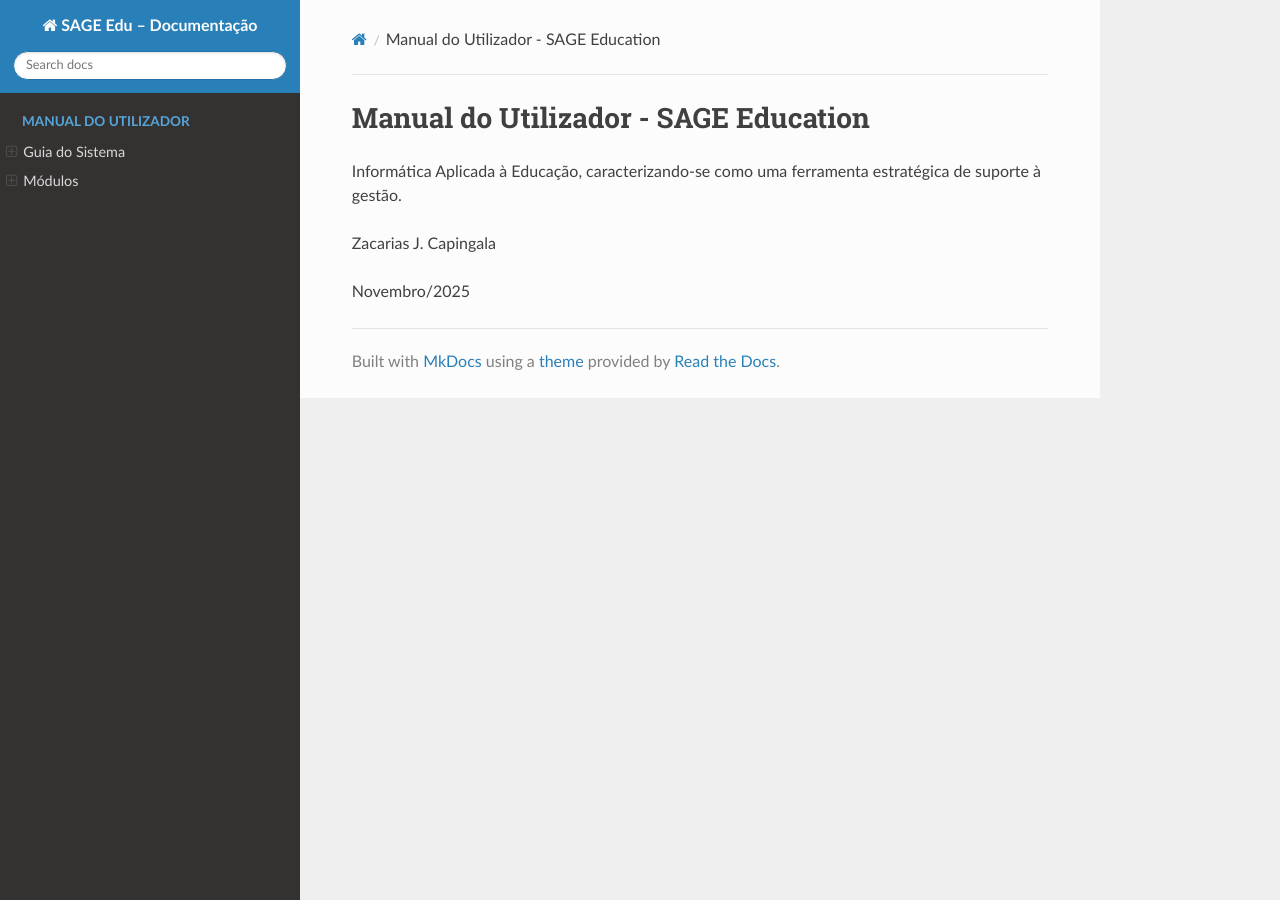
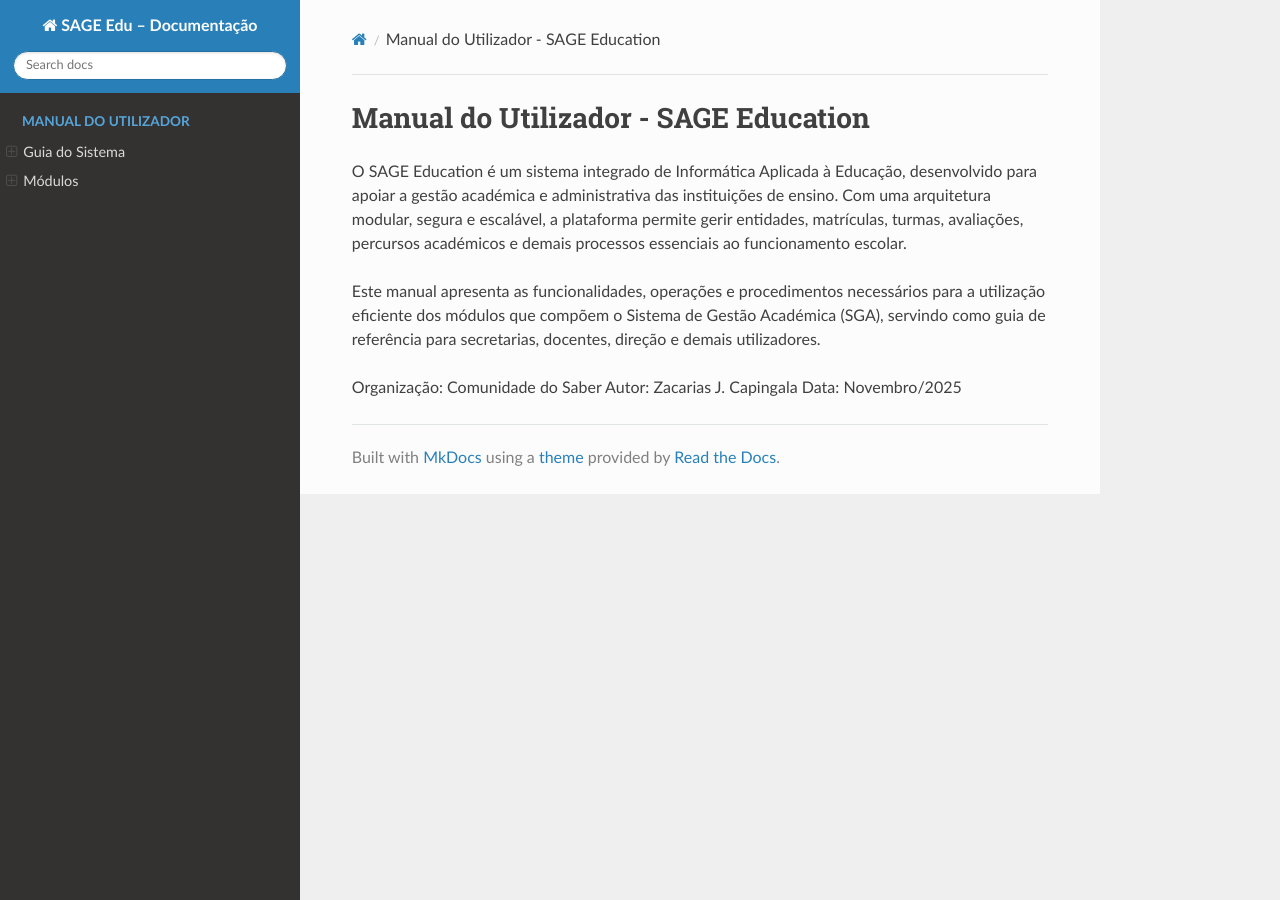
Before and after one commit to zacariasjuliano/sage-edu-docs, an MkDocs documentation site: the page built from docs/index.md, in a window 1280 px wide. Built offline with MkDocs 1.6.1, drawn with Linux system fonts in a browser that asks for light colours; nearby versions of some CDN libraries.

Commit message:
SAGE Docs

```diff
--- a/docs/index.md
+++ b/docs/index.md
@@ -1,11 +1,12 @@
 # Manual do Utilizador - SAGE Education
 
-Informática  Aplicada  à  Educação,  caracterizando-se  como  uma ferramenta  estratégica  de  suporte à gestão.
+O SAGE Education é um sistema integrado de Informática Aplicada à Educação, desenvolvido para apoiar a gestão académica e administrativa das instituições de ensino.
+Com uma arquitetura modular, segura e escalável, a plataforma permite gerir entidades, matrículas, turmas, avaliações, percursos académicos e demais processos essenciais ao funcionamento escolar.
+
+Este manual apresenta as funcionalidades, operações e procedimentos necessários para a utilização eficiente dos módulos que compõem o Sistema de Gestão Académica (SGA), servindo como guia de referência para secretarias, docentes, direção e demais utilizadores.
 
 
 
-Zacarias J. Capingala
-
-
-
-Novembro/2025
+Organização: Comunidade do Saber
+Autor: Zacarias J. Capingala
+Data: Novembro/2025
```
